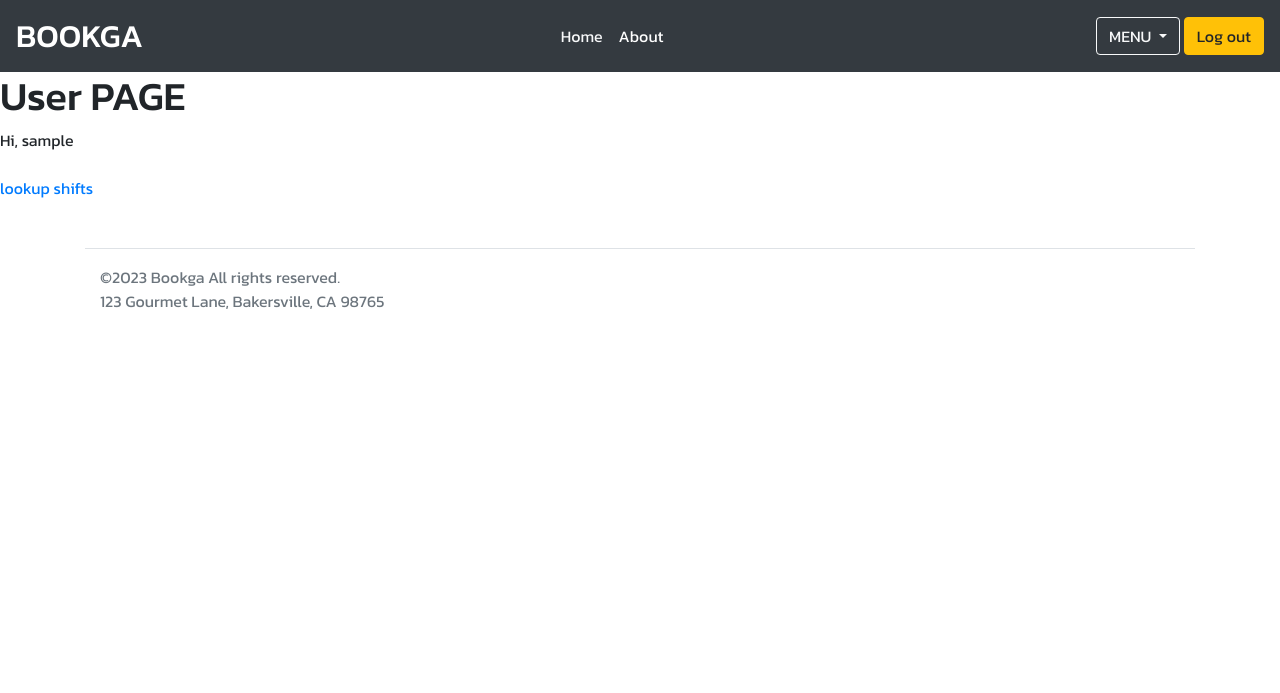
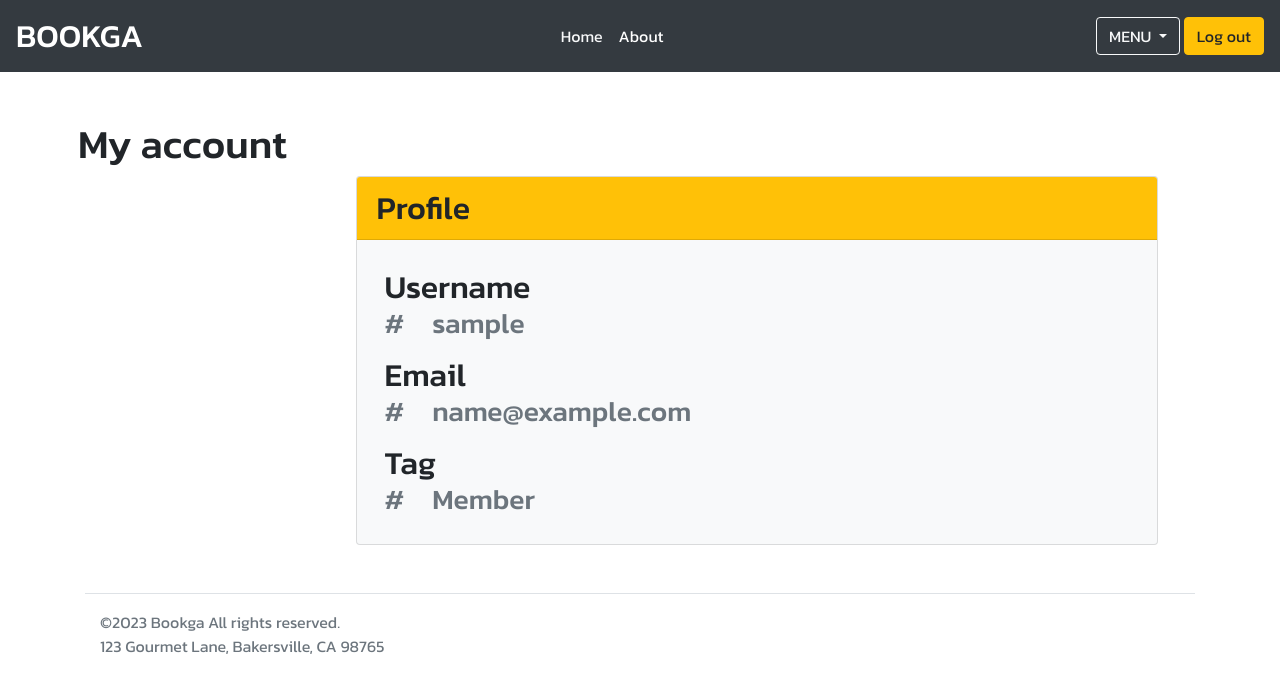
Before and after one commit to CN331-bnnpp/bookga, a Django app: template templates/account/user.html in a window 1280 px wide. Shown: the top 693 px of the page. Run offline with Django 4.2, Linux system fonts and the light colour scheme; the template is opened without the code that fills it, so the values that code supplies are empty; the visitor is signed in with stand-in values (Sample User, id 1).

Commit message:
Update user profile

```diff
--- a/templates/account/user.html
+++ b/templates/account/user.html
@@ -36,9 +36,37 @@
     </div>
   </header>
 
-    <h1>User PAGE</h1>
-    Hi, {{user.username}}<br> <br>
-    <a href="/shift/book" >lookup shifts</a><br><br>
+  <div class="container row m-5">
+    <div class="col-sm">
+      <h1>My account</h1>
+      <i class="fa-solid fa-user-circle m-3 text-muted" style="font-size: 180px"></i>
+    </div>
+    <div class="col-sm-9 ">
+      <h1><br></h1>
+      <div class="card bg-light">
+        <div class="card-header bg-warning">
+          <h2 class="card-title my-auto">Profile</h1>
+        </div>
+        <div class="card-body m-2">
+          <h2 class="m-0">
+            <i class="fa-solid fa-id-card-alt text-primary"></i>
+            Username
+          </h2>
+          <h3 class="text-secondary m-0">#&emsp;{{ user.username }}</h3>
+          <h2 class="pt-3 m-0">
+            <i class="fa-solid fa-envelope text-warning"></i>
+            Email
+          </h2>
+          <h3 class="text-secondary m-0">#&emsp;{{ user.email }}</h3>
+          <h2 class="pt-3 m-0">
+            <i class="fa-solid fa-user-tag text-danger"></i>
+            Tag
+          </h2>
+          <h3 class="text-secondary m-0">#&emsp;Member</h3>
+        </div>
+      </div>
+    </div>
+  </div>
 
   <div class="container">
     <footer class="d-flex flex-wrap justify-content-between align-items-center py-3 my-4 border-top">
```
Also changed, not shown: templates/account/admin.html (+42 -2 lines), templates/account/staff.html (+31 -5 lines).
